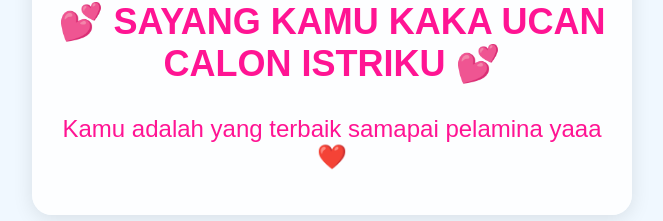
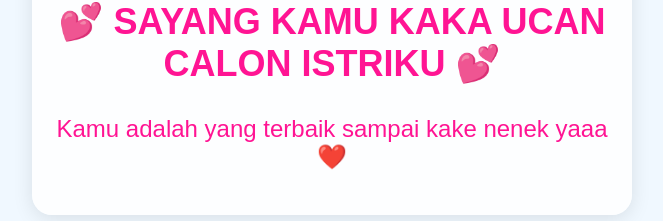
Before and after one commit to salamon1999/sayang-kamu-website, a plain HTML site: page index.html in a window 1280 px wide. Both pictures are taken after a click on the picture 640 px from the left and 275 px from the top of the page. Shown: the part 573-794 px from the top of the page, without its empty margins (308-971 px from the left). Drawn offline with Linux system fonts and the light colour scheme.

Commit message:
Update index.html

```diff
--- a/index.html
+++ b/index.html
@@ -15,7 +15,7 @@
 
         <div class="message" id="loveMessage">
             <h2>💕 SAYANG KAMU KAKA UCAN CALON ISTRIKU 💕</h2>
-            <p>Kamu adalah yang terbaik samapai pelamina yaaa ❤️</p>
+            <p>Kamu adalah yang terbaik sampai kake nenek yaaa ❤️</p>
         </div>
     </div>
 
```
